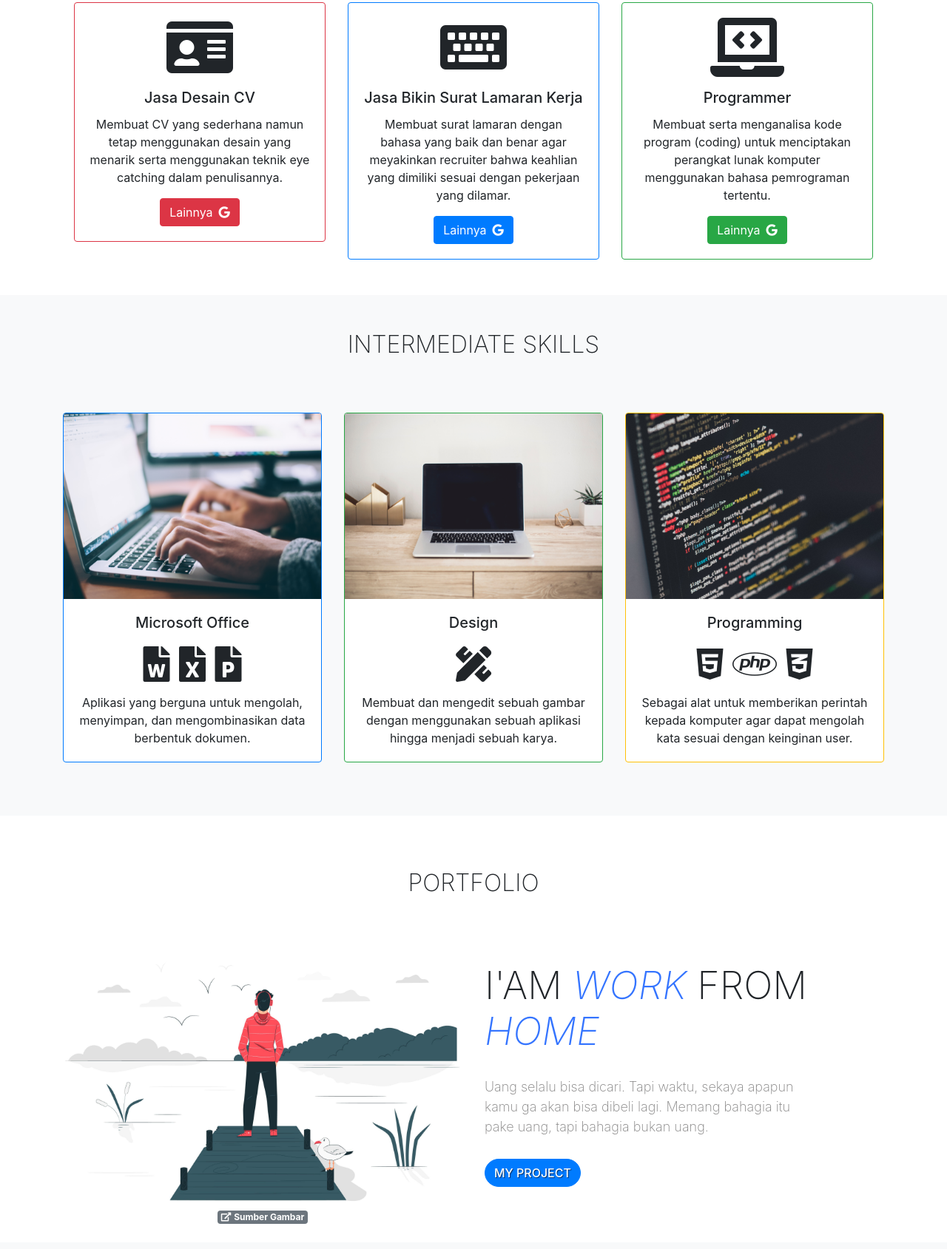
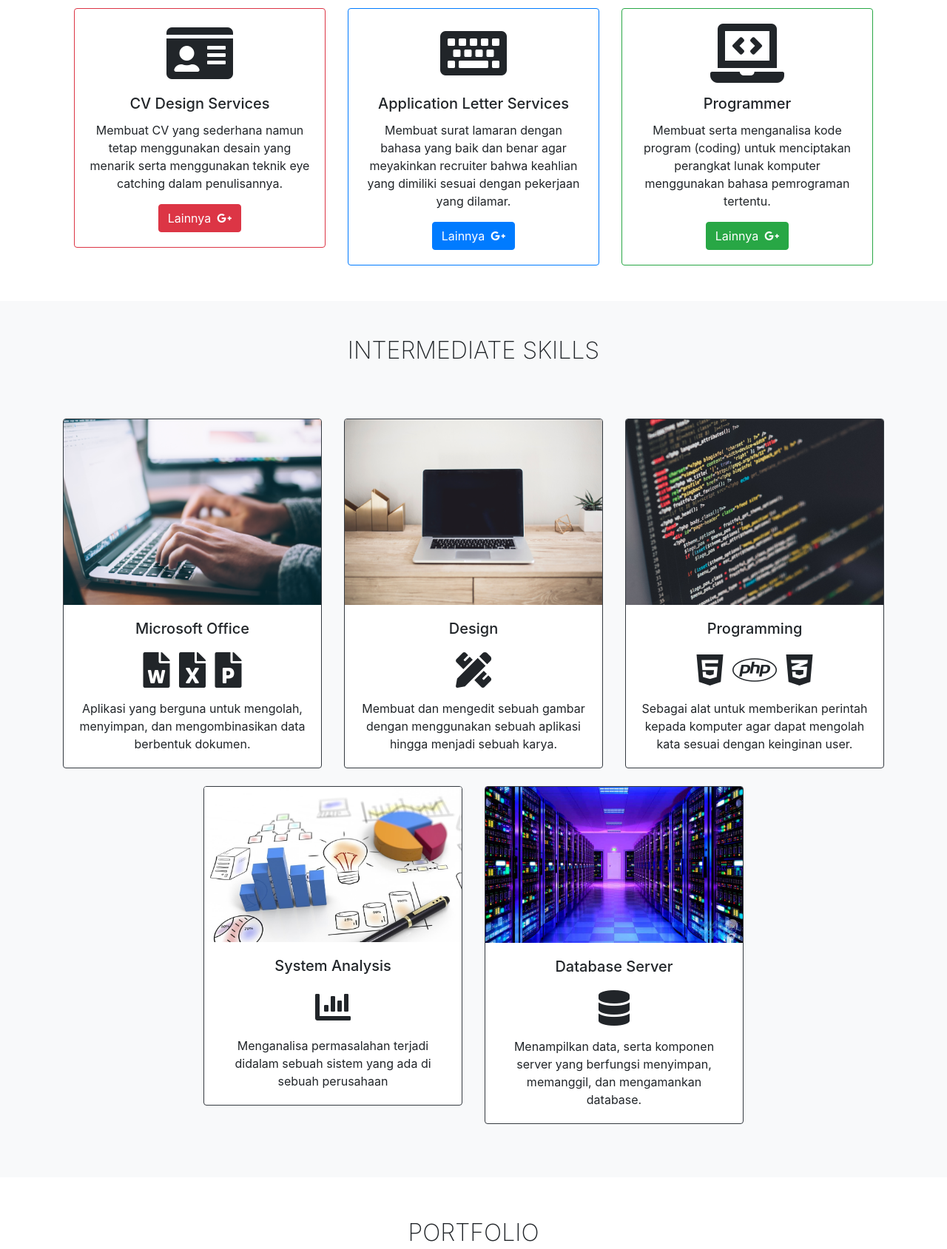
Before and after one commit to Ekawardana/portfolio-v1, a plain HTML site: page index.html in a window 1280 px wide. Shown: the part 1284-2973 px from the top of the page at 74% size. Drawn offline with Linux system fonts and the light colour scheme.

Commit message:
Sedikit Perubahan

```diff
--- a/index.html
+++ b/index.html
@@ -14,7 +14,7 @@
     <link rel="stylesheet" href="assets/css/lightbox.css">
 
 
-    <title>My Portofolio</title>
+    <title>Eka Wardana</title>
   </head>
   <body id="home" class="home position-relative" data-spy="" data-target="#home">
     <!-- Navbar -->
@@ -44,7 +44,7 @@
     <!-- content profil -->
     <div class="jumbotron jumbotron-fluid bg-light profil" style="background-size: cover;">
         <div class="container text-center mt-5">
-            <img src="assets/img/default1.jpg" width="25%;" class="rounded-circle img-thumbnail mt-4">
+            <img src="assets/img/default1.jpg" width="30%;" class="rounded-circle img-thumbnail mt-4">
             <h1 class="display-4 text-light">Eka Wardana</h1>
             <h5 class="lead text-light">Welcome to My Portfolio</h5><br>
             <a class="btn btn-primary tombol" href="#portfolio" role="button">Get Portfolio</a>
@@ -80,7 +80,7 @@
                         <div class="progress-bar progress-bar-striped progress-bar-animated bg-primary" role="progressbar" style="width: 75%;" aria-valuenow="25" aria-valuemin="0" aria-valuemax="100">75%</div>
                     </div>
 
-                    <h6>Programming</h6>
+                    <h6>Programmer</h6>
                     <div class="progress mb-4" style="height: 10px;">
                         <div class="progress-bar progress-bar-striped progress-bar-animated bg-success" role="progressbar" style="width:50%" aria-valuenow="90" aria-valuemin="0" aria-valuemax="100">50%
                         </div>
@@ -94,7 +94,7 @@
     <!-- Service -->
     <section id="service" class="service">
         <div class="container">
-            <div class="row pb-3 mt-4">
+            <div class="row pb-4 mt-4">
                 <div class="col text-center">
                     <h2>Services</h2>
                 </div>
@@ -107,9 +107,9 @@
                         <div class="card border-danger">
                             <div class="card-body">
                                 <i class="fas fa-id-card fa-w-20 fa-5x mb-3"></i>
-                                <h5 class="card-title">Jasa Desain CV</h5>
+                                <h5 class="card-title">CV Design Services</h5>
                                 <p class="card-text">Membuat CV yang sederhana namun tetap menggunakan desain yang menarik serta menggunakan teknik eye catching dalam penulisannya.</p>
-                                <a href="https://glints.com/id/lowongan/melamar-kerja-dengan-cv-kreatif/#.YYX8EZ77TIU" class="btn btn-danger">Lainnya<i class="fab fa-google ml-2"></i></a>
+                                <a href="https://glints.com/id/lowongan/melamar-kerja-dengan-cv-kreatif/#.YYX8EZ77TIU" class="btn btn-danger">Lainnya<i class="fab fa-google-plus-g ml-2"></i></a>
                             </div>
                         </div>
                     </div>
@@ -118,9 +118,9 @@
                         <div class="card border-primary">
                             <div class="card-body">
                                 <i class="fas fa-keyboard fa-w-20 fa-5x mb-3"></i>
-                                <h5 class="card-title">Jasa Bikin Surat Lamaran Kerja</h5>
+                                <h5 class="card-title">Application Letter Services</h5>
                                 <p class="card-text">Membuat surat lamaran dengan bahasa yang baik dan benar agar meyakinkan recruiter bahwa keahlian yang dimiliki sesuai dengan pekerjaan yang dilamar.</p>
-                                <a href="https://blog.teman-belajar.com/job-application-letter/" class="btn btn-primary">Lainnya<i class="fab fa-google ml-2"></i></a>
+                                <a href="https://blog.teman-belajar.com/job-application-letter/" class="btn btn-primary">Lainnya<i class="fab fa-google-plus-g ml-2"></i></a>
                             </div>
                         </div>
                     </div>
@@ -131,7 +131,7 @@
                                 <i class="fas fa-laptop-code fa-w-20 fa-5x mb-3"></i>
                                 <h5 class="card-title">Programmer</h5>
                                 <p class="card-text"> Membuat serta menganalisa kode program (coding) untuk menciptakan perangkat lunak komputer menggunakan bahasa pemrograman tertentu.</p>
-                                <a href="https://www.dicoding.com/blog/apa-itu-programming-berikut-penjelasan-lengkapnya/" class="btn btn-success">Lainnya<i class="fab fa-google ml-2"></i></a>
+                                <a href="https://www.dicoding.com/blog/apa-itu-programming-berikut-penjelasan-lengkapnya/" class="btn btn-success">Lainnya<i class="fab fa-google-plus-g ml-2"></i></a>
                             </div>
                         </div>
                     </div>
@@ -153,7 +153,7 @@
             </div>
             <div class="row justify-content-center text-center">
                 <div class="col-lg mt-3">
-                    <div class="card border-primary">
+                    <div class="card border-dark">
                         <a href="assets/img/5.png" data-lightbox="galeria">
                             <img src="assets/img/5.png" class="card-img-top" alt="office">
                         </a>
@@ -166,8 +166,9 @@
                         </div>
                     </div>
                 </div>
+
                 <div class="col-lg mt-3">
-                    <div class="card border-success">
+                    <div class="card border-dark">
                         <a href="assets/img/3.png" data-lightbox="galeria">
                             <img src="assets/img/3.png" class="card-img-top" alt="desain">
                         </a>
@@ -178,8 +179,9 @@
                         </div>
                     </div>
                 </div>
+
                 <div class="col-lg mt-3">
-                    <div class="card border-warning">
+                    <div class="card border-dark">
                         <a href="assets/img/4.png" data-lightbox="galeria">
                             <img src="assets/img/4.png" class="card-img-top" alt="program">
                         </a>
@@ -194,6 +196,34 @@
                 </div>
             </div>
 
+
+            <div class="row justify-content-center text-center mt-2">
+                <div class="col-lg-4 mt-3">
+                    <div class="card border-dark">
+                        <a href="assets/img/bb2.jpg" data-lightbox="galeria">
+                            <img src="assets/img/bb2.jpg" class="card-img-top" alt="analis">
+                        </a>
+                        <div class="card-body">
+                            <h5 class="card-title">System Analysis</h5>
+                            <i class="fas fa-chart-bar fa-3x mb-3 mt-2"></i>
+                             <p class="card-text">Menganalisa permasalahan terjadi didalam sebuah sistem yang ada di sebuah perusahaan</p>
+                        </div>
+                    </div>
+                </div>
+
+                <div class="col-lg-4 mt-3">
+                    <div class="card border-dark">
+                        <a href="assets/img/aa.jpg" data-lightbox="galeria">
+                            <img src="assets/img/aa.jpg" class="card-img-top" alt="database">
+                        </a>
+                        <div class="card-body">
+                            <h5 class="card-title">Database Server</h5>
+                            <i class="fas fa-database fa-3x mb-3 mt-2"></i>
+                            <p class="card-text">Menampilkan data, serta komponen server yang berfungsi menyimpan, memanggil, dan mengamankan database.</p>
+                        </div>
+                    </div>
+                </div>
+            </div>
         </div>
     </section>
     <!-- end of Skill -->
@@ -201,7 +231,7 @@
     <!-- portfolio -->
     <section id="portfolio" class="portfolio pb-4">
         <div class="container">
-            <div class="row mb-4 pt-4 mt-5">
+            <div class="row mb-4 pt-2 mt-5">
                 <div class="col text-center">
                     <h2>Portfolio</h2>
                 </div>
@@ -217,7 +247,7 @@
                 <div class="col-lg-5 text-left">
                   <h3>I'am <span2>work</span2> from <span2>Home</span2></h3>
                   <p>Uang selalu bisa dicari. Tapi waktu, sekaya apapun kamu ga akan bisa dibeli lagi. Memang bahagia itu pake uang, tapi bahagia bukan uang.</p>
-                  <a href="vendor/project.html" class="btn btn-primary tombol">My Project</a>
+                  <a href="vendor/project.html" class="btn btn-primary tombol"></i>My Project <i class="fas fa-pen-nib"></i></a>
                 </div>
               </div>
             </div>
```
Also changed, not shown: vendor/project.html (+3 -3 lines), assets/img/aa.jpg (added), assets/img/bb2.jpg (added).
